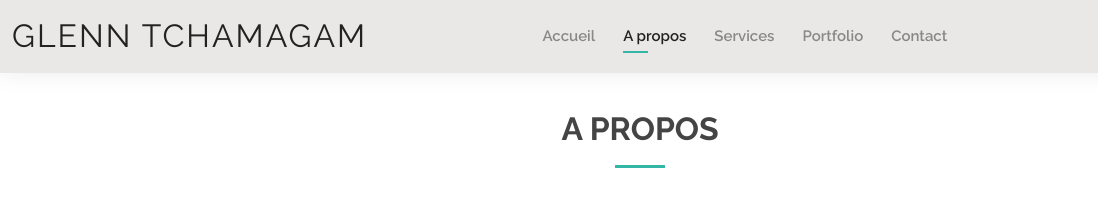
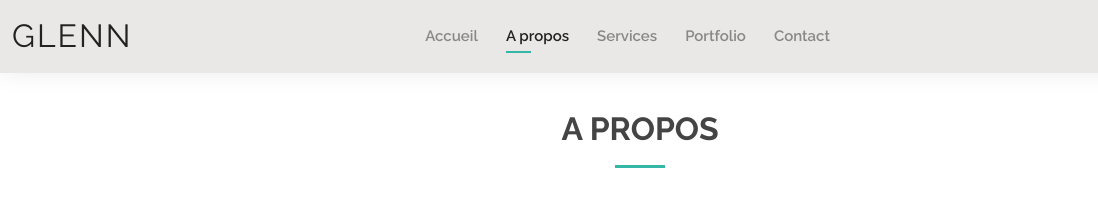
Before and after one commit to Glenn-Tcamagam/portoflio-glenn, a plain HTML site: page Glenn/about.html in a window 1280 px wide. Shown: the top 215 px of the page, 0-1098 px from the left. Drawn offline with nearby package versions, Linux system fonts and the light colour scheme.

Commit message:
deuxieme modif france

```diff
--- a/Glenn/about.html
+++ b/Glenn/about.html
@@ -43,7 +43,7 @@
   <header id="header" class="fixed-top">
     <div class="container-fluid d-flex justify-content-between align-items-center">
 
-      <h1 class="logo me-auto me-lg-0"><a href="index.html">Glenn TCHAMAGAM</a></h1>
+      <h1 class="logo me-auto me-lg-0"><a href="index.html">Glenn </a></h1>
       <!-- Uncomment below if you prefer to use an image logo -->
       <!-- <a href="index.html" class="logo"><img src="assets/img/logo.png" alt="" class="img-fluid"></a>-->
 
```
Also changed, not shown: Glenn/contact.html (+1 -1 lines), Glenn/index.html (+1 -1 lines), Glenn/portfolio.html (+2 -2 lines), Glenn/services.html (+1 -1 lines).
